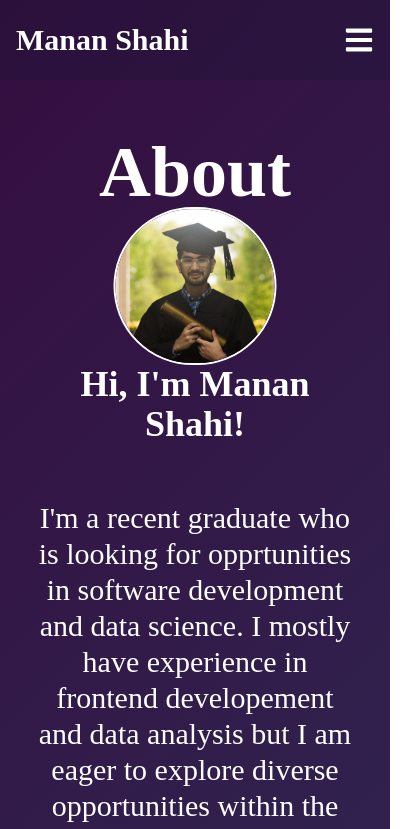
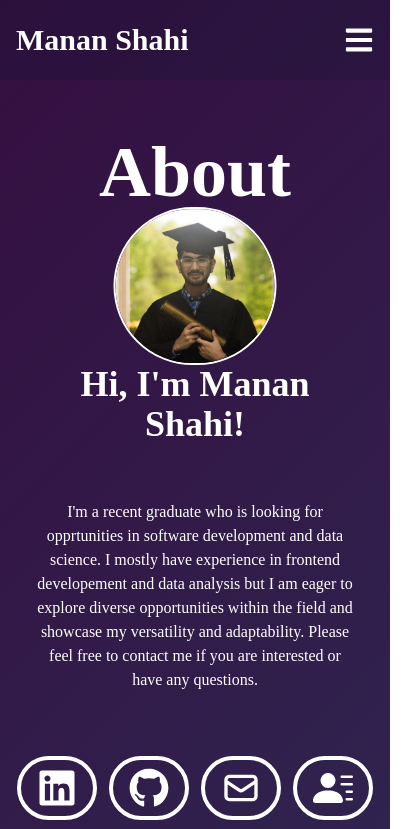
Before and after one commit to mshahi23/Manan-Portfolio, a React (Create React App) app: page / in a window 390 px wide. Shown: the top 829 px of the page, 419 px wide, since content can reach past the window. Built offline with nearby package versions, Linux system fonts and the light colour scheme.

Commit message:
Adjusted Button Sizes
Adjusted button sizes to fix overflow in mobile devices

```diff
--- a/public/index.html
+++ b/public/index.html
@@ -7,7 +7,7 @@
     <meta name="theme-color" content="#000000" />
     <meta
       name="description"
-      content="Web site created using create-react-app"
+      content="Portfolio Website for Manan Shahi"
     />
     <link rel="apple-touch-icon" href="%PUBLIC_URL%/logo192.png" />
     <!--
--- a/src/components/Home.jsx
+++ b/src/components/Home.jsx
@@ -20,33 +20,34 @@ const Home = () => {
             Hi, I'm Manan Shahi!
           </h1>
 
-          <p className=' text-3xl text-white py-4 text-center'>
-            I'm a recent graduate who is looking for opprtunities in software development and data science. I mostly have experience in frontend developement and data analysis but I am eager to explore diverse opportunities within the field and showcase my versatility and adaptability. Please feel free to contact me if you are interested or have any questions.
+          <p className=' xxs:text-2xl md:text-3xl text-white py-4 text-center'>
+            I'm a recent graduate who is looking for opprtunities in software development and data science. I mostly have experience
+            in frontend developement and data analysis but I am eager to explore diverse opportunities within the field and showcase my versatility and adaptability. Please feel free to contact me if you are interested or have any questions.
           </p>
 
           <ul className='flex justify-center mt-10'>
-            <li>
+            <li className='px-1.5 sm:px-4'>
               <button className='border-white border-4 px-4 py-2 sm:px-6 sm:py-3 my-2 items-center rounded-full hover:bg-pink-600 hover:border-pink-600'>
                 <a className='flex lg:space-x-4 text-white' target="_blank" href="https://www.linkedin.com/in/manan-shahi/">
                 <p className='hidden lg:flex text-3xl'>LinkedIn</p><FaLinkedin size={40}/>
                 </a>
               </button>
             </li>
-            <li>
+            <li className='px-1.5 sm:px-4'>
               <button className='border-white border-4 px-4 py-2 sm:px-6 sm:py-3 my-2 items-center rounded-full hover:bg-pink-600 hover:border-pink-600'>
                 <a className='flex lg:space-x-4 text-white' target="_blank" href="https://github.com/mshahi23">
                 <p className='hidden lg:flex text-3xl'>GitHub</p> <FaGithub size={40}/>
                 </a>
               </button>
             </li>
-            <li>
+            <li className='px-1.5 sm:px-4'>
               <button className='border-white border-4 px-4 py-2 sm:px-6 sm:py-3 my-2 items-center rounded-full hover:bg-pink-600 hover:border-pink-600'>
                 <a className='flex lg:space-x-4 text-white' target="_blank" href="mailto:mshahi23@wooster.edu">
                 <p className='hidden lg:flex text-3xl'>Email</p>  <HiOutlineMail className="lg:flex justify-between" size={40}/>
                 </a>
               </button>
             </li>
-            <li>
+            <li className='px-1.5 sm:px-4'>
               <button className='border-white border-4 px-4 py-2 sm:px-6 sm:py-3 my-2 items-center rounded-full hover:bg-pink-600 hover:border-pink-600'>
                 <a className='flex lg:space-x-4 w-full text-white' target="_blank" href="https://drive.google.com/file/d/1ZyX7PfwIKxTH9tZb1eOFhHL96_L-AGXQ/view?usp=sharing">
                 <p className='hidden lg:flex text-3xl'>Resume</p> <BsFillPersonLinesFill className='' size={40}/>
```
